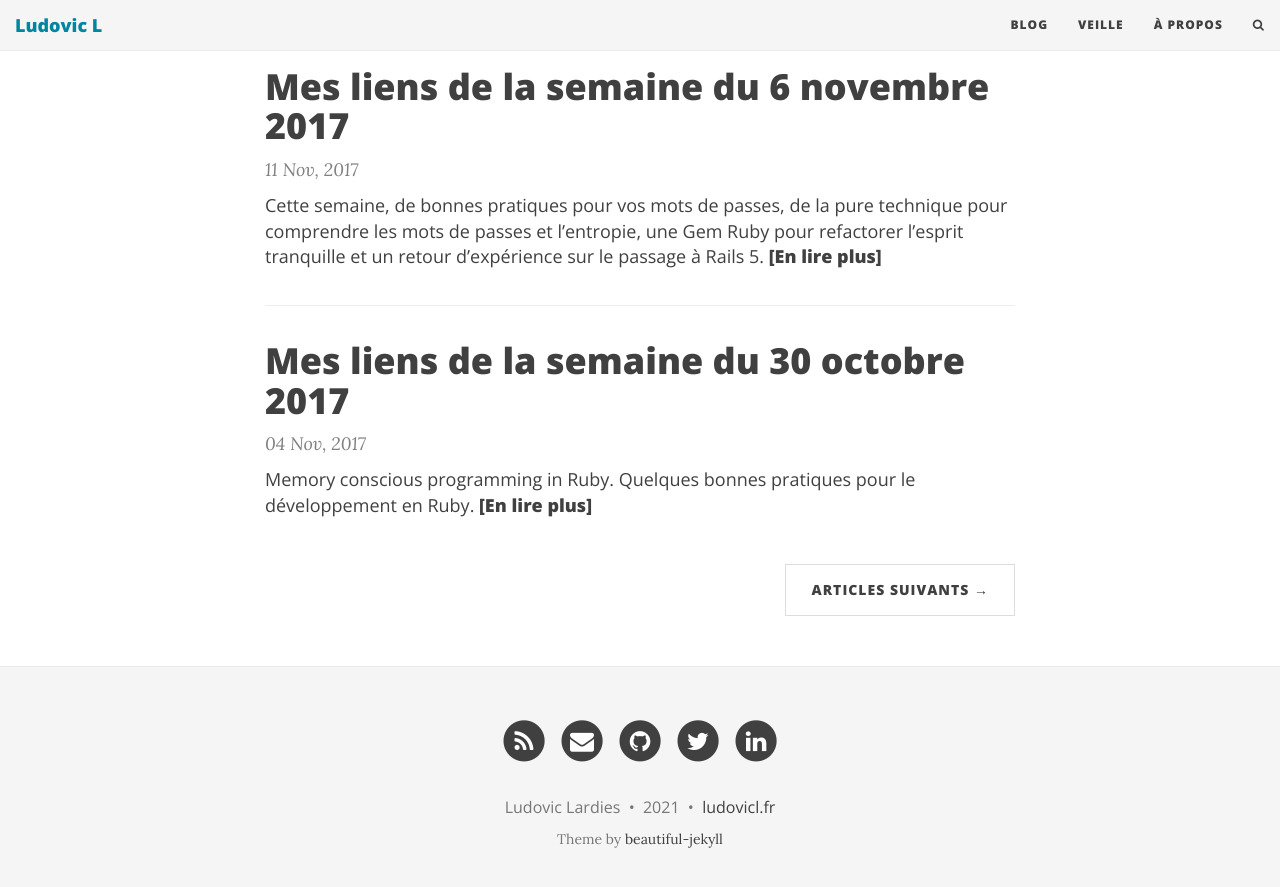
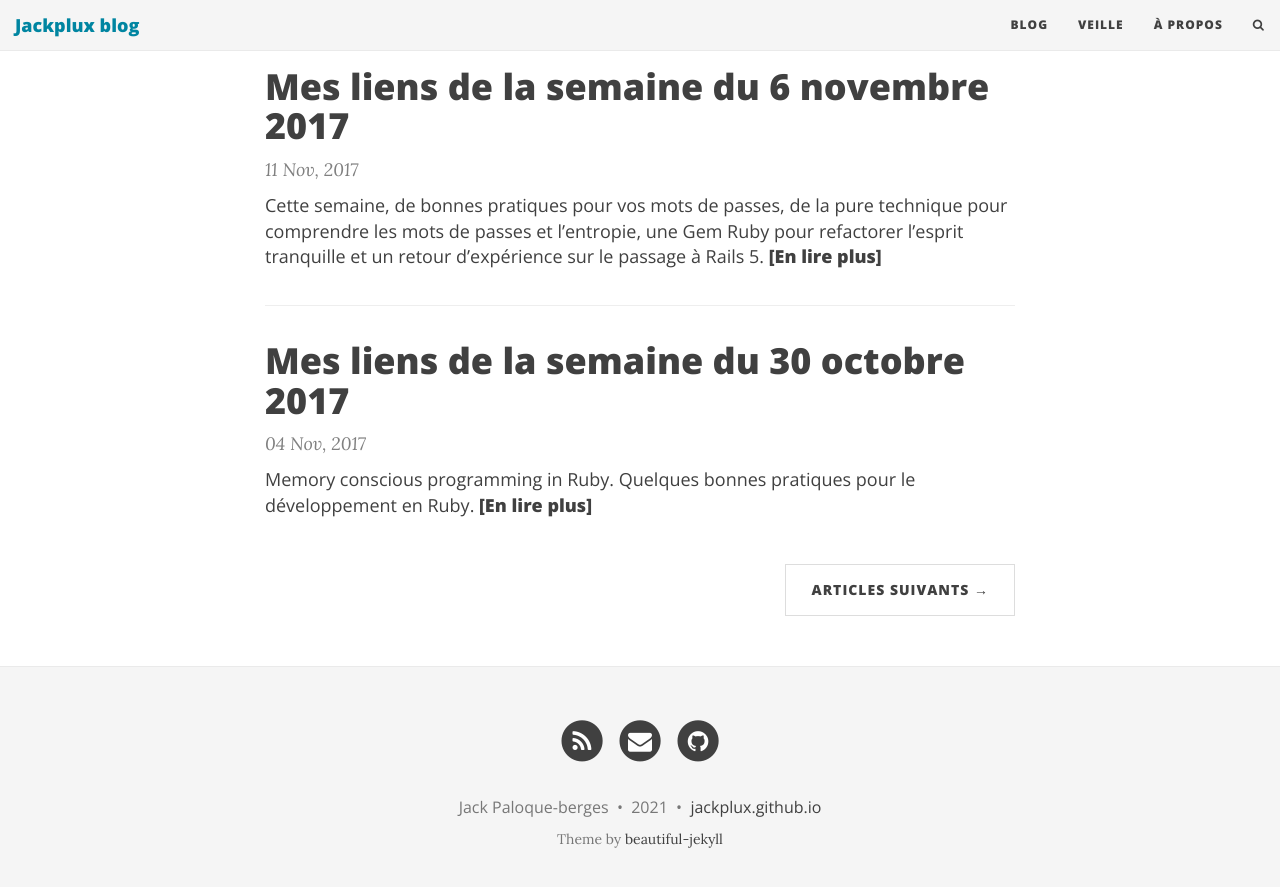
Before and after one commit to jackplux/jackplux.github.io, a Jekyll site: the page built from index.html, in a window 1280 px wide and 900 px high, scrolled down 1063 px. Shown: the top 887 px of the window. Built offline with Jekyll 4.4.1, drawn with Linux system fonts in a browser that asks for light colours; the list of posts is cut into pages by our own code.

Commit message:
Update _config.yml

```diff
--- a/_config.yml
+++ b/_config.yml
@@ -14,16 +14,16 @@ url: "/"
 # Of course don't forget to change the username and projectname to YOUR username and project
 
 # Name of website
-title: Ludovic L
+title: Jackplux blog
 
 # Short description of your site
-description: Ma curation webistique, du dev, des technos, du développement personnel,...
+description: Ma curiosité m'appelle à creer ce blog pou tester un outil.
 
 # --- Navigation bar options --- #
 
 # List of links in the navigation bar
 navbar-links:
-  Blog: ""
+  Blog: "jackplux"
   Veille: "veille"
   À propos: "aboutme"
 nav-search: "search"
@@ -68,7 +68,7 @@ footer-link-col: "#404040"
 # Change all these values or delete the ones you don't want.
 # Important: you must keep the "name" parameter, everything else you can remove
 author:
-  name: Ludovic Lardies
+  name: Jack Paloque-berges
 
 # Select your active Social Network Links.
 # Uncomment the links you want to show in the footer and add your information to each link.
@@ -76,13 +76,13 @@ author:
 # If you want to add a new link that isn't here, you'll need to also edit the file _data/SocialNetworks.yml
 social-network-links:
   rss: true
-  email: "ludoviclrds@gmail.com"
+  email: "paloque.jack@gmail.com"
 #  facebook: yourname
-  github: ludovicl
-  twitter: ludovicl
+  github: jackplux
+#  twitter:
 # reddit: leyhu
 #  google-plus: +yourname
-  linkedin: lardies
+#  linkedin:
 #  xing: yourname
 #  stackoverflow: "3943160/yourname"
 #  snapchat: yourname
@@ -103,7 +103,7 @@ share-links-active:
 
 # How to display the link to the website in the footer
 # Remove this if you don't want a link in the footer
-url-pretty: "ludovicl.fr"  # eg. "deanattali.com/beautiful-jekyll"
+url-pretty: "jackplux.github.io"  # eg. "deanattali.com/beautiful-jekyll"
 
 # --- Web Statistics Section --- #
 
```
